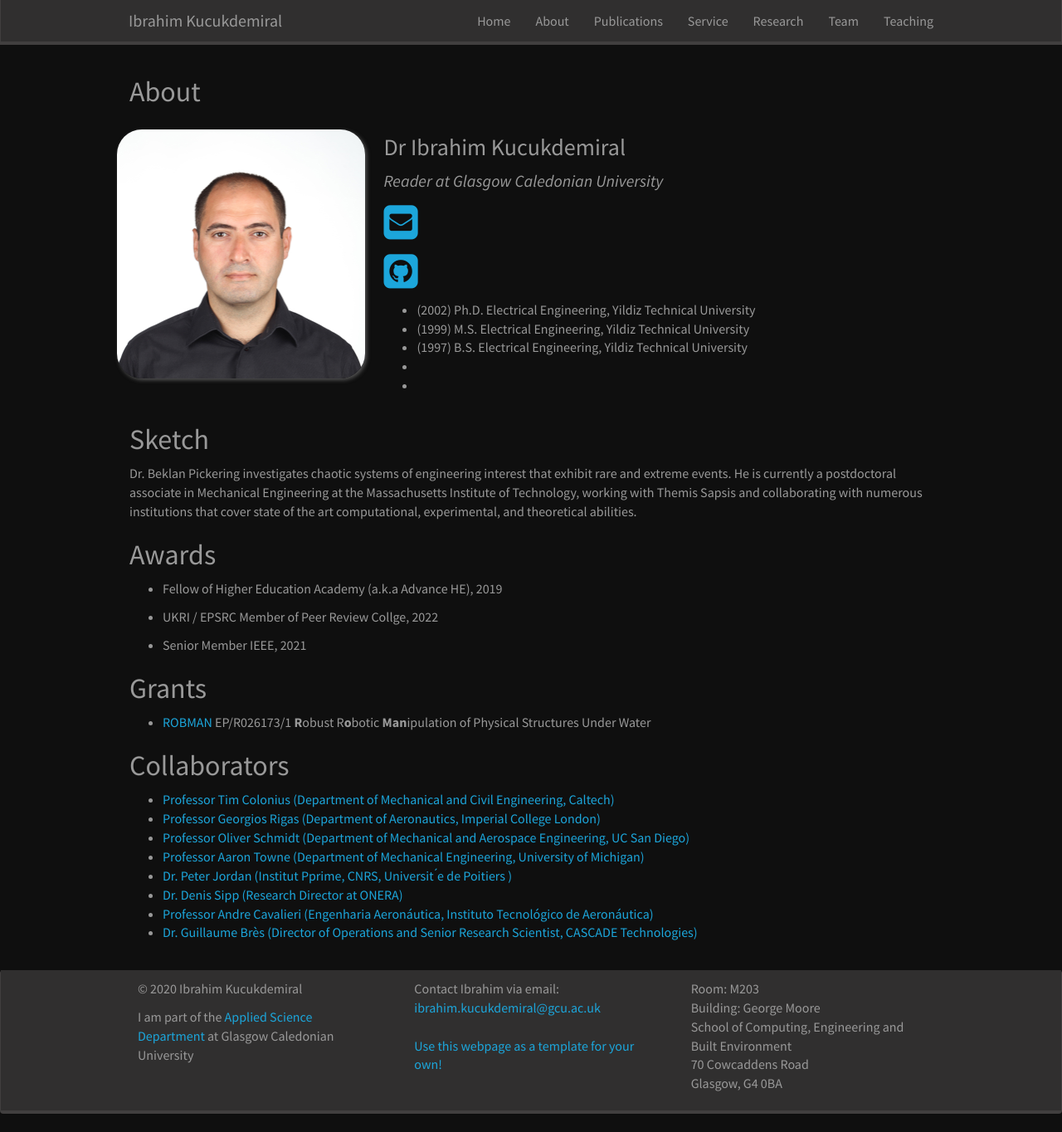
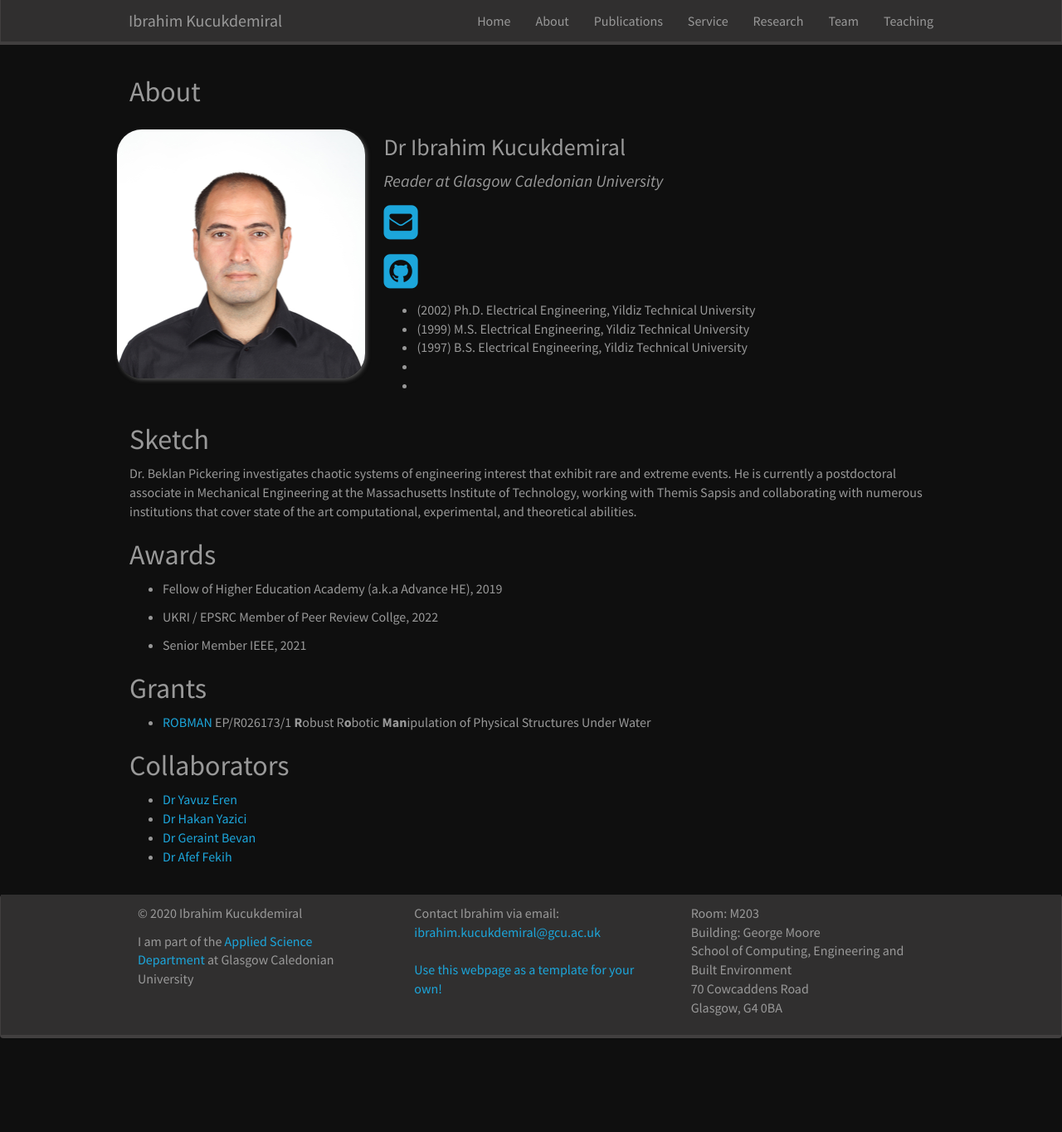
Before and after one commit to kucukdemiral/kucukdemiral.github.io, a Jekyll site: the page built from _pages/about.md, in a window 1280 px wide and 1364 px high. Shown: the whole window at 83% size. Built offline with Jekyll 4.4.1, drawn with Linux system fonts in a browser that asks for light colours; nearby versions of some CDN libraries; a style sheet for code colours, icons or effects is not loaded.

Commit message:
Update about.md

```diff
--- a/_pages/about.md
+++ b/_pages/about.md
@@ -101,11 +101,7 @@ Dr. Beklan Pickering investigates chaotic systems of engineering interest that e
 
 ## Collaborators
 
-* <a href="http://colonius.caltech.edu/" target="_blank">Professor Tim Colonius (Department of Mechanical and Civil Engineering, Caltech)</a>
-* <a href="https://www.imperial.ac.uk/people/g.rigas" target="_blank">Professor Georgios Rigas (Department of Aeronautics, Imperial College London)</a>
-* <a href="http://flowphysics.ucsd.edu/" target="_blank">Professor Oliver Schmidt (Department of Mechanical and Aerospace Engineering, UC San Diego)</a>
-* <a href="http://atowne.com/" target="_blank">Professor Aaron Towne (Department of Mechanical Engineering, University of Michigan)</a>
-* <a href="https://scholar.google.fr/citations?user=X7P6FUEAAAAJ&hl=fr" target="_blank"> Dr. Peter Jordan (Institut Pprime, CNRS, Universit ́e de Poitiers )</a>
-* <a href="http://denissipp.free.fr/" target="_blank"> Dr. Denis Sipp (Research Director at ONERA)</a>
-* <a href="http://www.ita.br/~cavalieri" target="_blank"> Professor Andre Cavalieri (Engenharia Aeronáutica, Instituto Tecnológico de Aeronáutica)</a>
-* <a href="https://www.cascadetechnologies.com/" target="_blank"> Dr. Guillaume Brès (Director of Operations and Senior Research Scientist, CASCADE Technologies)</a>
+* <a href="https://scholar.google.com/citations?user=xYDWg90AAAAJ&hl=en" target="_blank"> Dr Yavuz Eren</a>
+* <a href="https://scholar.google.com/citations?user=gv8bO4oAAAAJ&hl=en" target="_blank"> Dr Hakan Yazici</a>
+* <a href="https://researchonline.gcu.ac.uk/en/persons/geraint-bevan" target="_blank"> Dr Geraint Bevan</a>
+* <a href="https://userweb.ucs.louisiana.edu/~axf1456/" target="_blank"> Dr Afef Fekih</a>
```
